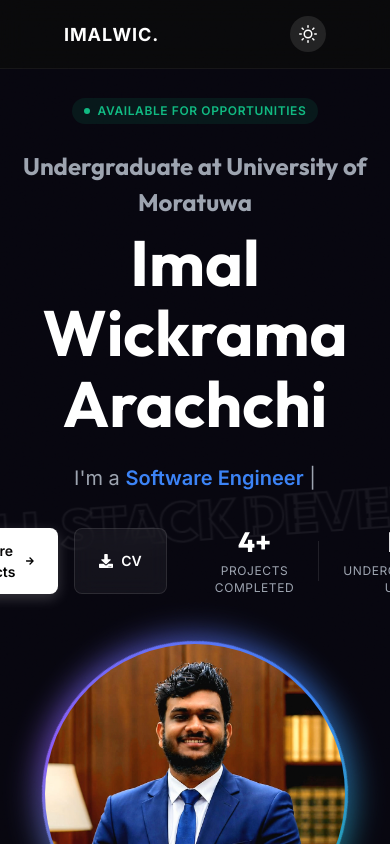
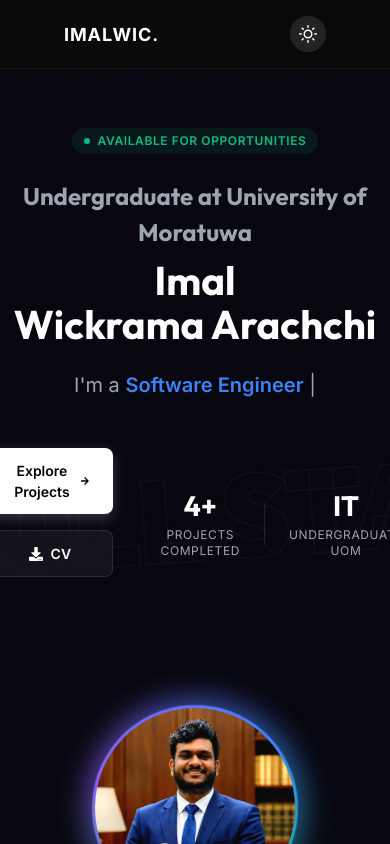
Before and after one commit to imalwic/Portfolio, a Next.js app: page / in a window 390 px wide. Shown: the top 844 px of the page. Built offline with nearby package versions, Linux system fonts and the light colour scheme.

Commit message:
style: make portfolio fully responsive across mobile and tablet devices

```diff
--- a/src/app/globals.css
+++ b/src/app/globals.css
@@ -25,6 +25,7 @@ body {
   line-height: 1.5;
   min-height: 100vh;
   overflow-x: hidden;
+  width: 100%;
 }
 
 h1, h2, h3, h4, h5, h6 {
@@ -113,6 +114,8 @@ a {
 /* Smooth Scrolling */
 html {
   scroll-behavior: smooth;
+  overflow-x: hidden;
+  width: 100%;
 }
 
 /* Premium Noise Overlay */
--- a/src/app/page.module.css
+++ b/src/app/page.module.css
@@ -822,31 +822,150 @@
   height: 28px;
 }
 
+/* Responsive Design */
+
+@media (max-width: 1024px) {
+  .hero {
+    gap: 4rem;
+    padding: 0 2rem;
+  }
+  .section {
+    padding: 5rem 2rem;
+  }
+  .journeyGrid {
+    gap: 2rem;
+  }
+  .heroBgMarqueeTrack span {
+    font-size: 20vw;
+  }
+}
+
 @media (max-width: 768px) {
   .hero {
     flex-direction: column;
-    padding: 2rem;
-    margin-top: 4rem;
+    padding: 2rem 1.5rem;
+    margin-top: 6rem;
     text-align: center;
     gap: 3rem;
   }
+
+  .heroContent {
+    display: flex;
+    flex-direction: column;
+    align-items: center;
+  }
+
+  .buttonGroup {
+    flex-direction: column;
+    width: 100%;
+    gap: 1rem;
+  }
+
+  .primaryButton, .secondaryButton {
+    width: 100%;
+    justify-content: center;
+  }
+
+  .heroStats {
+    margin-top: 1.5rem;
+    justify-content: center;
+  }
+
+  .heroBgMarqueeTrack span {
+    font-size: 30vw;
+    -webkit-text-stroke: 1px rgba(255, 255, 255, 0.3);
+  }
+
   .navLinks {
     display: none;
   }
+
+  .section {
+    padding: 4rem 1.5rem;
+  }
+
   .journeyGrid {
     grid-template-columns: 1fr;
+    gap: 3rem;
   }
+
+  .customTimeline {
+    padding-left: 1rem;
+    border-left: 1px solid rgba(255, 255, 255, 0.1);
+  }
+
+  .timelineIndicator {
+    left: -1.35rem;
+    width: 10px;
+    height: 10px;
+  }
+
+  .timelineCard {
+    padding: 1rem;
+  }
+
+  .timelineHeader {
+    flex-direction: column;
+    align-items: flex-start;
+    gap: 1rem;
+  }
+
   .heroSocials {
     position: relative;
     justify-content: center;
     margin-top: 1.5rem;
   }
+
   .heroImageCircle {
-    width: 300px;
-    height: 300px;
+    width: 250px;
+    height: 250px;
   }
+
+  .techGrid {
+    grid-template-columns: repeat(3, 1fr);
+  }
+
+  .techCard {
+    width: 80px;
+    height: 80px;
+    padding: 1rem;
+  }
+
+  .techIcon {
+    width: 24px;
+    height: 24px;
+    min-width: 24px;
+    min-height: 24px;
+  }
+
+  .techName {
+    font-size: 0.65rem;
+  }
+
   .contactContainer {
-    flex-direction: column;
-    gap: 2rem;
+    flex-direction: row;
+    flex-wrap: wrap;
+    gap: 1.5rem;
+  }
+
+  .contactBtn {
+    flex: 1 1 calc(50% - 1.5rem);
+    min-width: 120px;
   }
 }
+
+@media (max-width: 480px) {
+  .heroImageCircle {
+    width: 200px;
+    height: 200px;
+  }
+  .heroTitle {
+    font-size: 2.5rem;
+  }
+  .techGrid {
+    grid-template-columns: repeat(2, 1fr);
+  }
+  .contactBtn {
+    flex: 1 1 100%;
+  }
+}
```
